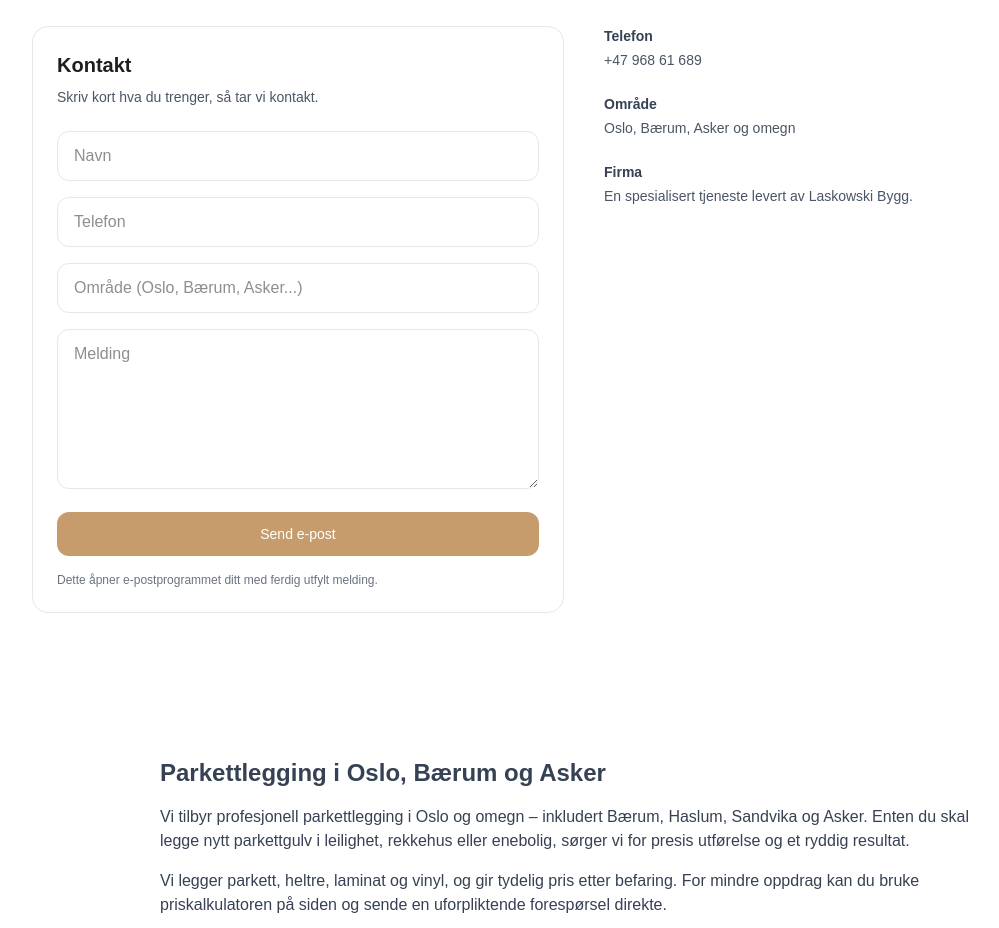
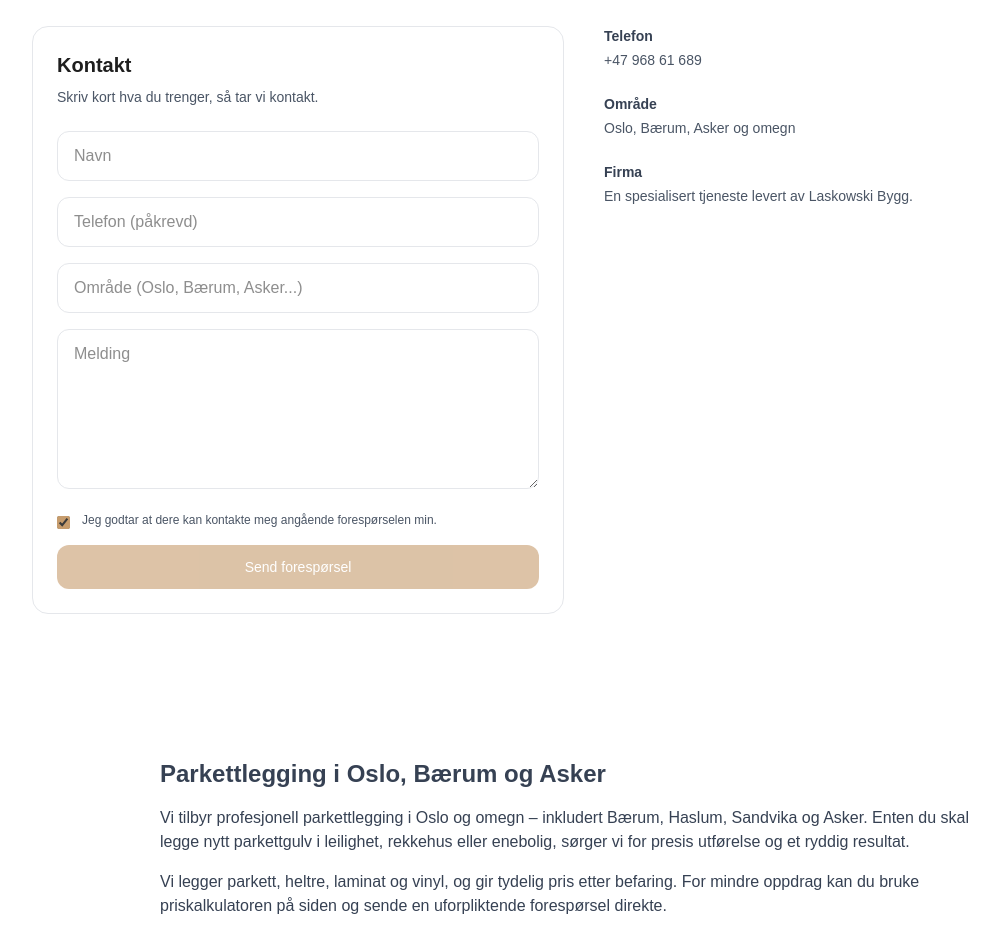
Before and after one commit to ddlaskowski/parkettleggingoslo-nextjs, a Next.js app: page / in a window 1280 px wide. Shown: the part 5340-6268 px from the top of the page, without its empty margins (56-1055 px from the left). Built offline with nearby package versions, Linux system fonts and the light colour scheme.

Commit message:
ContactForm send messages to REST API

```diff
--- /dev/null
+++ b/app/api/contact/route.ts
@@ -0,0 +1,65 @@
+// app/api/contact/route.ts
+import { NextResponse } from "next/server";
+
+export async function POST(req: Request) {
+  try {
+    const body = await req.json();
+
+    const name = String(body.name ?? "").trim();
+    const mobile = String(body.mobile ?? "").trim();
+    const message = String(body.message ?? "").trim();
+    const accept = Boolean(body.accept);
+
+      if (!accept) {
+      return NextResponse.json({ ok: false, error: "Consent required" }, { status: 400 });
+    }
+    if (!name || !mobile || !message) {
+      return NextResponse.json({ ok: false, error: "Missing fields" }, { status: 400 });
+    }
+
+    const uid = process.env.CONTACT_UID;
+    const client_key = process.env.CONTACT_CLIENT_KEY;
+    const endpoint = process.env.CONTACT_ENDPOINT;
+
+    if (!uid || !client_key || !endpoint) {
+      return NextResponse.json({ ok: false, error: "Server not configured" }, { status: 500 });
+    }
+
+    const payload = {
+      uid,
+      client_key,
+      email: "",     // no email in this case
+      mobile,        // string
+      name,
+      message,
+      accept: true,
+    };
+
+    const res = await fetch(endpoint, {
+      method: "POST",
+      headers: { "Content-Type": "application/json" },
+      body: JSON.stringify(payload),
+      cache: "no-store",
+    });
+
+    const data = await res.json().catch(() => null);
+
+    if (!res.ok) {
+      return NextResponse.json(
+        { ok: false, error: "Upstream error", details: data ?? null },
+        { status: 502 }
+      );
+    }
+
+    if (!data?.messageId) {
+      return NextResponse.json(
+        { ok: false, error: "Invalid upstream response", details: data ?? null },
+        { status: 502 }
+      );
+    }
+
+    return NextResponse.json({ ok: true, messageId: String(data.messageId) });
+  } catch {
+    return NextResponse.json({ ok: false, error: "Invalid request" }, { status: 400 });
+  }
+}
--- a/components/ContactForm.tsx
+++ b/components/ContactForm.tsx
@@ -1,30 +1,83 @@
 "use client";
 
-import { useEffect, useState } from "react";
+import { useEffect, useMemo, useState } from "react";
 import { siteConfig } from "@/lib/siteConfig";
 
-type Prefill = {
-  message: string;
-};
+type Prefill = { message: string };
+
+type FormStatus =
+  | { type: "idle" }
+  | { type: "loading" }
+  | { type: "success" }
+  | { type: "error"; message: string };
 
 export default function ContactForm({ prefill }: { prefill?: Prefill }) {
   const [name, setName] = useState("");
   const [phone, setPhone] = useState("");
   const [place, setPlace] = useState("");
   const [message, setMessage] = useState("");
+  const [accept, setAccept] = useState(true);
+
+  const [status, setStatus] = useState<FormStatus>({ type: "idle" });
 
   useEffect(() => {
     if (prefill?.message) setMessage(prefill.message);
   }, [prefill?.message]);
 
-  const mailtoHref = (() => {
-    const to = siteConfig.email; // <- zmień później
-    const subject = encodeURIComponent("Forespørsel – parkettlegging");
-    const body = encodeURIComponent(
-      `Navn: ${name}\nTelefon: ${phone}\nSted: ${place}\n\n${message}`
+  const canSubmit = useMemo(() => {
+    return (
+      accept &&
+      name.trim().length > 1 &&
+      phone.trim().length > 5 &&
+      message.trim().length > 5
     );
-    return `mailto:${to}?subject=${subject}&body=${body}`;
-  })();
+  }, [accept, name, phone, message]);
+
+  async function handleSubmit(e: React.FormEvent) {
+    e.preventDefault();
+    if (!canSubmit) return;
+
+    setStatus({ type: "loading" });
+
+    // "Område" wplecione do message (bez zmian na serwerze)
+    const messageWithPlace = [
+      place.trim() ? `Område: ${place.trim()}` : null,
+      "",
+      message.trim(),
+    ]
+      .filter(Boolean)
+      .join("\n");
+
+    try {
+      const res = await fetch("/api/contact", {
+        method: "POST",
+        headers: { "Content-Type": "application/json" },
+        body: JSON.stringify({
+          name: name.trim(),
+          mobile: phone.trim(), // serwer dostaje string
+          email: "",            // brak emaila
+          message: messageWithPlace,
+          accept,
+        }),
+      });
+
+    const data = await res.json().catch(() => null);
+
+    if (!res.ok || !data?.messageId) {
+      setStatus({
+        type: "error",
+        message: data?.error ?? "Noe gikk galt. Prøv igjen.",
+      });
+      return;
+    }
+
+    setStatus({ type: "success" });
+
+    setName(""); setPhone(""); setPlace(""); setMessage("");
+    } catch {
+      setStatus({ type: "error", message: "Nettverksfeil. Prøv igjen." });
+    }
+  }
 
   return (
     <div className="grid md:grid-cols-2 gap-10">
@@ -34,24 +87,27 @@ export default function ContactForm({ prefill }: { prefill?: Prefill }) {
           Skriv kort hva du trenger, så tar vi kontakt.
         </p>
 
-        <div className="mt-6 space-y-4">
+        <form onSubmit={handleSubmit} className="mt-6 space-y-4">
           <input
             className="w-full border border-gray-200 rounded-xl px-4 py-3 focus:outline-none focus:border-gray-400"
             placeholder="Navn"
             value={name}
             onChange={(e) => setName(e.target.value)}
+            autoComplete="name"
           />
           <input
             className="w-full border border-gray-200 rounded-xl px-4 py-3 focus:outline-none focus:border-gray-400"
-            placeholder="Telefon"
+            placeholder="Telefon (påkrevd)"
             value={phone}
             onChange={(e) => setPhone(e.target.value)}
+            autoComplete="tel"
           />
           <input
             className="w-full border border-gray-200 rounded-xl px-4 py-3 focus:outline-none focus:border-gray-400"
             placeholder="Område (Oslo, Bærum, Asker...)"
             value={place}
             onChange={(e) => setPlace(e.target.value)}
+            autoComplete="address-level2"
           />
           <textarea
             className="w-full min-h-[160px] border border-gray-200 rounded-xl px-4 py-3 focus:outline-none focus:border-gray-400"
@@ -60,17 +116,34 @@ export default function ContactForm({ prefill }: { prefill?: Prefill }) {
             onChange={(e) => setMessage(e.target.value)}
           />
 
-          <a
-            href={mailtoHref}
-            className="inline-flex items-center justify-center bg-[#C69C6D] hover:bg-[#B68655] text-white px-5 py-3 rounded-xl transition text-sm w-full"
+          <label className="flex items-start gap-3 text-xs text-gray-600">
+            <input
+              type="checkbox"
+              checked={accept}
+              onChange={() => setAccept((v) => !v)}
+              className="mt-1 accent-[#C69C6D]"
+            />
+            Jeg godtar at dere kan kontakte meg angående forespørselen min.
+          </label>
+
+          <button
+            type="submit"
+            disabled={!canSubmit || status.type === "loading"}
+            className="inline-flex items-center justify-center bg-[#C69C6D] hover:bg-[#B68655] disabled:opacity-60 disabled:hover:bg-[#C69C6D] text-white px-5 py-3 rounded-xl transition text-sm w-full"
           >
-            Send e-post
-          </a>
+            {status.type === "loading" ? "Sender..." : "Send forespørsel"}
+          </button>
 
-          <p className="text-xs text-gray-500">
-            Dette åpner e-postprogrammet ditt med ferdig utfylt melding.
-          </p>
-        </div>
+          {status.type === "success" && (
+            <p className="text-sm text-green-700">
+              Takk! Vi tar kontakt så snart som mulig.
+            </p>
+          )}
+
+          {status.type === "error" && (
+            <p className="text-sm text-red-700">{status.message}</p>
+          )}
+        </form>
       </div>
 
       <div className="text-sm text-gray-700">
```
